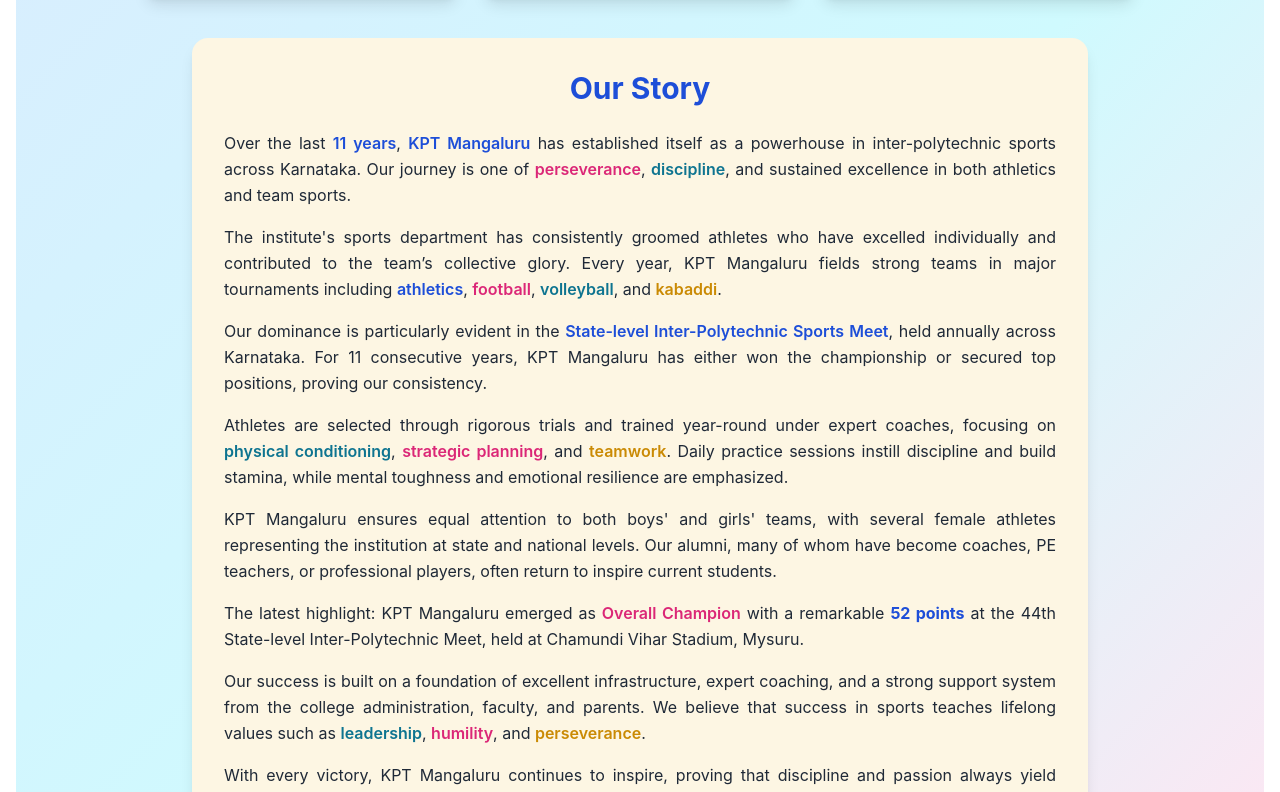
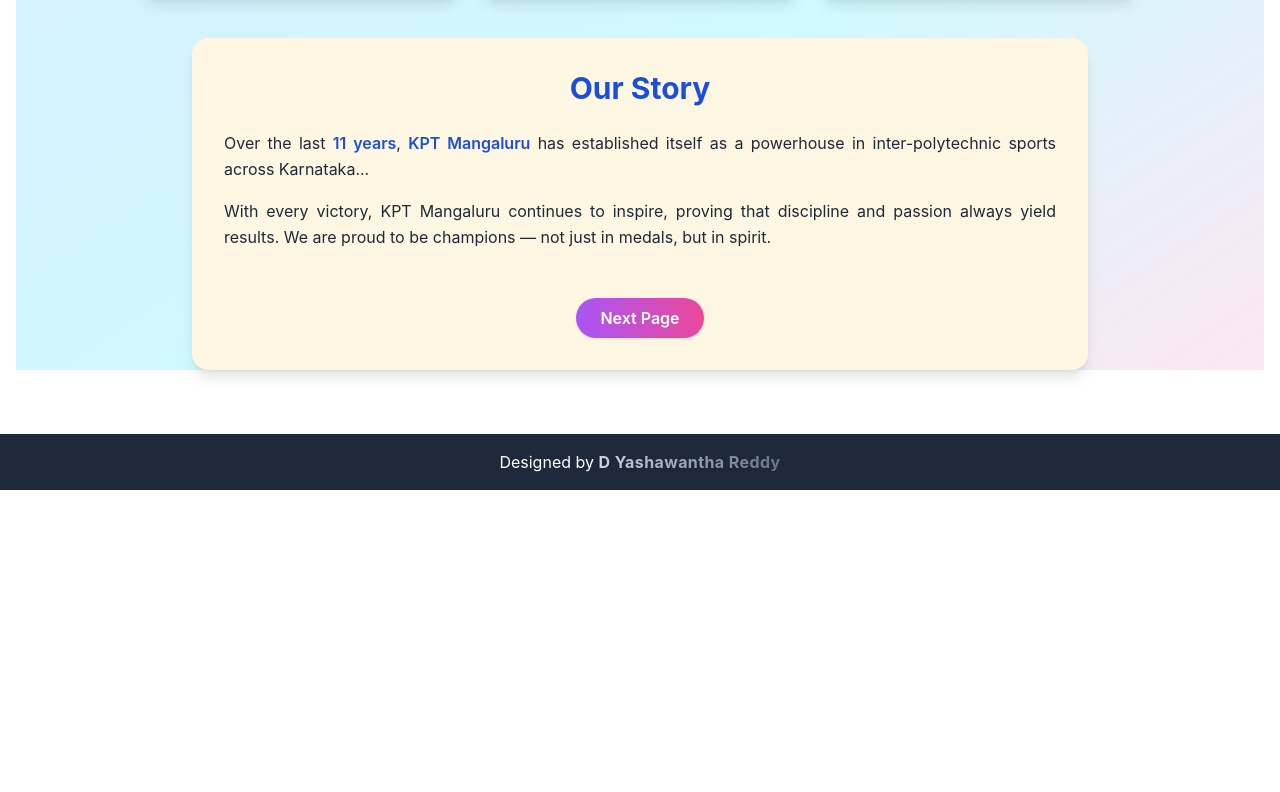
Before and after one commit to YashawanthReddy011/Sports-Website, a React (Create React App) app: page /about in a window 1280 px wide. Shown: the part 506-1298 px from the top of the page. After the commit the page ends 996 px from the top, so only its background shows below. Built offline with nearby package versions, Linux system fonts and the light colour scheme.

Commit message:
Updated some pages and layout

```diff
--- a/src/pages/About.js
+++ b/src/pages/About.js
@@ -1,6 +1,9 @@
 import React from 'react';
+import { useNavigate } from 'react-router-dom'; // ✅ Import navigation
 
 export default function About() {
+  const navigate = useNavigate(); // ✅ Initialize navigation
+
   return (
     <div className="bg-gradient-to-br from-blue-100 via-cyan-100 via-60% to-pink-100 min-h-screen">
       {/* Hero Section */}
@@ -25,7 +28,7 @@
         </div>
       </section>
 
-      {/* Stats/Highlight Section */}
+      {/* Stats Section */}
       <section className="max-w-5xl mx-auto -mt-16 mb-10 px-4">
         <div className="grid grid-cols-1 md:grid-cols-3 gap-6">
           <div className="bg-gradient-to-br from-blue-100 via-white to-cyan-100 rounded-xl shadow-lg p-6 text-center flex flex-col justify-end h-full">
@@ -37,7 +40,9 @@
             <div className="text-lg font-medium text-pink-700">Points in 44th State Meet</div>
           </div>
           <div className="bg-gradient-to-br from-cyan-200 via-blue-100 to-blue-400 rounded-xl shadow-lg p-6 text-center flex flex-col justify-end h-full">
-            <div className="text-lg font-medium text-blue-900 mt-16">State-level Inter-Polytechnic</div>
+            <div className="text-lg font-medium text-blue-900 mt-16">
+              State-level Inter-Polytechnic
+            </div>
           </div>
         </div>
       </section>
@@ -47,29 +52,26 @@
         <h2 className="text-3xl font-bold text-blue-700 mb-6 text-center">Our Story</h2>
         <div className="text-gray-800 leading-relaxed space-y-4 text-justify">
           <p>
-            Over the last <span className="font-semibold text-blue-700">11 years</span>, <span className="font-semibold text-blue-700">KPT Mangaluru</span> has established itself as a powerhouse in inter-polytechnic sports across Karnataka. Our journey is one of <span className="text-pink-600 font-semibold">perseverance</span>, <span className="text-cyan-700 font-semibold">discipline</span>, and sustained excellence in both athletics and team sports.
+            Over the last <span className="font-semibold text-blue-700">11 years</span>,{' '}
+            <span className="font-semibold text-blue-700">KPT Mangaluru</span> has established
+            itself as a powerhouse in inter-polytechnic sports across Karnataka...
           </p>
+          {/* [ ... keep the rest of your story content unchanged ... ] */}
           <p>
-            The institute's sports department has consistently groomed athletes who have excelled individually and contributed to the team’s collective glory. Every year, KPT Mangaluru fields strong teams in major tournaments including <span className="text-blue-700 font-semibold">athletics</span>, <span className="text-pink-600 font-semibold">football</span>, <span className="text-cyan-700 font-semibold">volleyball</span>, and <span className="text-yellow-600 font-semibold">kabaddi</span>.
+            With every victory, KPT Mangaluru continues to inspire, proving that discipline and
+            passion always yield results. We are proud to be champions — not just in medals, but
+            in spirit.
           </p>
-          <p>
-            Our dominance is particularly evident in the <span className="text-blue-700 font-semibold">State-level Inter-Polytechnic Sports Meet</span>, held annually across Karnataka. For 11 consecutive years, KPT Mangaluru has either won the championship or secured top positions, proving our consistency.
-          </p>
-          <p>
-            Athletes are selected through rigorous trials and trained year-round under expert coaches, focusing on <span className="text-cyan-700 font-semibold">physical conditioning</span>, <span className="text-pink-600 font-semibold">strategic planning</span>, and <span className="text-yellow-600 font-semibold">teamwork</span>. Daily practice sessions instill discipline and build stamina, while mental toughness and emotional resilience are emphasized.
-          </p>
-          <p>
-            KPT Mangaluru ensures equal attention to both boys' and girls' teams, with several female athletes representing the institution at state and national levels. Our alumni, many of whom have become coaches, PE teachers, or professional players, often return to inspire current students.
-          </p>
-          <p>
-            The latest highlight: KPT Mangaluru emerged as <span className="font-semibold text-pink-600">Overall Champion</span> with a remarkable <span className="text-blue-700 font-bold">52 points</span> at the 44th State-level Inter-Polytechnic Meet, held at Chamundi Vihar Stadium, Mysuru.
-          </p>
-          <p>
-            Our success is built on a foundation of excellent infrastructure, expert coaching, and a strong support system from the college administration, faculty, and parents. We believe that success in sports teaches lifelong values such as <span className="text-cyan-700 font-semibold">leadership</span>, <span className="text-pink-600 font-semibold">humility</span>, and <span className="text-yellow-600 font-semibold">perseverance</span>.
-          </p>
-          <p>
-            With every victory, KPT Mangaluru continues to inspire, proving that discipline and passion always yield results. We are proud to be champions — not just in medals, but in spirit.
-          </p>
+        </div>
+
+        {/* ✅ Next Page Button */}
+        <div className="flex justify-center mt-12">
+          <button
+            onClick={() => navigate('/history')}
+            className="px-6 py-2 bg-gradient-to-r from-purple-500 to-pink-500 text-white rounded-full font-semibold shadow hover:from-pink-500 hover:to-purple-500 transition"
+          >
+            Next Page
+          </button>
         </div>
       </section>
     </div>
--- a/src/pages/Achievements.js
+++ b/src/pages/Achievements.js
@@ -1,6 +1,9 @@
 import React from 'react';
+import { useNavigate } from 'react-router-dom';
 
 export default function Achievements() {
+  const navigate = useNavigate();
+
   return (
     <div
       className="min-h-screen bg-gradient-to-br from-green-50 via-yellow-50 to-cyan-100 bg-cover bg-center bg-no-repeat p-8 overflow-x-auto"
@@ -63,6 +66,16 @@
           </ul>
         </div>
       </div>
+
+      {/* Next Page Button */}
+      <div className="flex justify-center mt-10">
+        <button
+          onClick={() => navigate('/results')}
+          className="px-6 py-2 bg-gradient-to-r from-purple-600 to-pink-600 text-white rounded-full font-semibold shadow hover:from-pink-600 hover:to-purple-600 transition"
+        >
+          Next Page
+        </button>
+      </div>
     </div>
   );
 }
--- a/src/pages/Events.js
+++ b/src/pages/Events.js
@@ -1,6 +1,9 @@
 import React from 'react';
+import { useNavigate } from 'react-router-dom'; // Import navigation
 
 export default function Events() {
+  const navigate = useNavigate();
+
   return (
     <div className="min-h-screen bg-gradient-to-br from-green-100 via-yellow-50 to-cyan-100 p-8">
       <h2 className="text-4xl md:text-5xl font-extrabold text-center mb-10 bg-gradient-to-r from-green-700 via-yellow-500 to-cyan-600 bg-clip-text text-transparent drop-shadow-lg">
@@ -46,6 +49,16 @@
           </tbody>
         </table>
       </div>
+
+      {/* Next Page Button */}
+      <div className="flex justify-center mt-8">
+        <button
+          onClick={() => navigate('/gallery')}
+          className="px-6 py-2 bg-gradient-to-r from-purple-600 to-pink-600 text-white rounded-full font-semibold shadow hover:from-pink-600 hover:to-purple-600 transition"
+        >
+          Next Page
+        </button>
+      </div>
     </div>
   );
 }
--- a/src/pages/Gallery.js
+++ b/src/pages/Gallery.js
@@ -1,6 +1,9 @@
 import React, { useState } from 'react';
+import { useNavigate } from 'react-router-dom';
 
 export default function Gallery() {
+  const navigate = useNavigate();
+
   const images = [
     {
       src: "/images/im25.jpg",
@@ -158,6 +161,16 @@
           <span className="text-xl text-pink-700 font-bold text-center">More images coming soon…</span>
         </div>
       </div>
+
+      {/* Next Page Button */}
+      <div className="flex justify-center mt-8">
+        <button
+          onClick={() => navigate('/achievements')}
+          className="px-6 py-2 bg-gradient-to-r from-purple-600 to-pink-600 text-white rounded-full font-semibold shadow hover:from-pink-600 hover:to-purple-600 transition"
+        >
+          Next Page
+        </button>
+      </div>
     </div>
   );
 }
--- a/src/pages/History.js
+++ b/src/pages/History.js
@@ -1,4 +1,5 @@
 import React from 'react';
+import { useNavigate } from 'react-router-dom'; // ✅ Import navigation
 
 const rawHistoryData = [
   { year: '1977–1978', host: 'S.J. (Govt) Polytechnic', venue: 'Bengaluru' },
@@ -21,14 +22,14 @@
   { year: '1994–1995', host: 'Government Polytechnic', venue: 'Bhadravathi' },
   { year: '1995–1996', host: 'Karnataka Government Polytechnic', venue: 'Mangaluru' },
   { year: '1996–1997', host: 'Government Polytechnic', venue: 'Udupi' },
-  { year: '1997–1998', host: 'JSS Women\'s College', venue: 'Mysuru' },
+  { year: "1997–1998", host: "JSS Women's College", venue: "Mysuru" },
   { year: '1998–1999', host: 'BMS College', venue: 'Bengaluru' },
   { year: '1999–2000', host: 'Government College', venue: 'Gulbarga' },
   { year: '2000–2001', host: 'Government College', venue: 'Belagavi' },
   { year: '2001–2002', host: 'Government College', venue: 'Tumakuru' },
   { year: '2002–2003', host: 'JSS (For) College', venue: 'Mysuru' },
-  { year: '2003–2004', host: 'GSS Women\'s College', venue: 'Mysuru' },
-  { year: '2004–2005', host: 'Government Women\'s College', venue: 'Gulbarga' },
+  { year: "2003–2004", host: "GSS Women's College", venue: "Mysuru" },
+  { year: "2004–2005", host: "Government Women's College", venue: "Gulbarga" },
   { year: '2005–2006', host: 'Polytechnic College', venue: 'Belagavi' },
   { year: '2006–2007', host: 'BMS College', venue: 'Bengaluru' },
   { year: '2007–2008', host: 'KLE Society', venue: 'Hubballi' },
@@ -37,7 +38,7 @@
   { year: '2010–2011', host: 'DRR College', venue: 'Davangere' },
   { year: '2011–2012', host: 'CB Kore College', venue: 'Chikkodi' },
   { year: '2012–2013', host: 'Sri Devi College', venue: 'Tumakuru' },
-  { year: '2013–2014', host: 'Government Women\'s College', venue: 'Mangaluru' },
+  { year: "2013–2014", host: "Government Women's College", venue: "Mangaluru" },
   { year: '2014-2015', host: 'Chikkaballapur', venue: 'Chikkaballapur' },
   { year: '2015-2016', host: 'G.P.T. Karkala', venue: 'Udupi' },
   { year: '2016-2017', host: 'GPT Ramanagara', venue: 'Ramanagara' },
@@ -48,13 +49,15 @@
   { year: '2024-2025', host: 'Karnataka Government Polytechnic', venue: 'Mangaluru' }
 ];
 
-// Generate IDs automatically
-const historyData = rawHistoryData.map((entry, index) => ({
-  id: index + 1,
-  ...entry
+// Add IDs
+const historyData = rawHistoryData.map((entry, idx) => ({
+  id: idx + 1,
+  ...entry,
 }));
 
 const HistoryPage = () => {
+  const navigate = useNavigate();
+
   return (
     <div className="min-h-screen bg-gradient-to-br from-blue-100 via-cyan-100 via-60% to-pink-100 p-6">
       <header className="text-center mb-10">
@@ -96,6 +99,16 @@
             </tbody>
           </table>
         </div>
+
+        {/* Next Page Button */}
+        <div className="flex justify-center mt-8">
+          <button
+            onClick={() => navigate('/events')}
+            className="px-6 py-2 bg-gradient-to-r from-purple-500 to-pink-500 text-white rounded-full font-semibold shadow hover:from-pink-500 hover:to-purple-500 transition"
+          >
+            Next Page
+          </button>
+        </div>
       </div>
     </div>
   );
--- a/src/pages/Home.js
+++ b/src/pages/Home.js
@@ -1,4 +1,5 @@
 import React, { useState, useEffect } from 'react';
+import { useNavigate } from 'react-router-dom';
 import ImageModal from '../components/ImageModal';
 
 const achievements = [
@@ -26,6 +27,8 @@
   const [fade, setFade] = useState(true);
   const [bannerIndex, setBannerIndex] = useState(0);
   const [bannerFade, setBannerFade] = useState(true);
+
+  const navigate = useNavigate();
 
   useEffect(() => {
     const interval = setInterval(() => {
@@ -125,22 +128,29 @@
                 alt={ach.title}
                 className="mx-auto h-24 w-24 object-cover rounded-full mb-4 border-4 border-blue-200 shadow"
               />
-							<h3 className="text-2xl font-bold text-blue-800 mb-1">
-								{ach.count}
-							</h3>
+              <h3 className="text-2xl font-bold text-blue-800 mb-1">{ach.count}</h3>
               <p className="text-lg text-gray-700">{ach.label}</p>
-							<div className="mt-2 text-base font-medium text-cyan-700">
-								{ach.title}
-							</div>
+              <div className="mt-2 text-base font-medium text-cyan-700">{ach.title}</div>
             </div>
           ))}
         </div>
-				<div className="flex justify-center mt-10">
+
+        {/* Buttons Section */}
+        <div className="flex justify-center mt-10 gap-4">
+          {/* View Highlight Button */}
           <button
             className="px-6 py-2 bg-gradient-to-r from-blue-500 to-cyan-500 text-white rounded-full font-semibold shadow hover:from-cyan-500 hover:to-blue-500 transition"
             onClick={() => handleClick(current.image, current.title)}
           >
             View Highlight
+          </button>
+
+          {/* ✅ Next Page Button (About page) */}
+          <button
+            className="px-6 py-2 bg-gradient-to-r from-green-500 to-teal-500 text-white rounded-full font-semibold shadow hover:from-teal-500 hover:to-green-500 transition"
+            onClick={() => navigate('/about')}
+          >
+            Next Page
           </button>
         </div>
       </section>
--- a/src/pages/Results.js
+++ b/src/pages/Results.js
@@ -1,4 +1,5 @@
 import React, { useState } from 'react';
+import { useNavigate } from 'react-router-dom';
 import ImageModal from '../components/ImageModal';
 
 const imageMap = {
@@ -19,6 +20,7 @@
 export default function Results() {
   const [selectedName, setSelectedName] = useState(null);
   const [modalOpen, setModalOpen] = useState(false);
+  const navigate = useNavigate();
 
   const handleNameClick = (name) => {
     if (imageMap[name]) {
@@ -116,6 +118,17 @@
           </tbody>
         </table>
       </div>
+
+      {/* Next Page Button */}
+      <div className="flex justify-center mt-10">
+        <button
+          onClick={() => navigate('/contact')}
+          className="px-6 py-2 bg-gradient-to-r from-purple-600 to-pink-600 text-white rounded-full font-semibold shadow hover:from-pink-600 hover:to-purple-600 transition"
+        >
+          Next Page
+        </button>
+      </div>
+
       <ImageModal
         isOpen={modalOpen}
         onClose={() => setModalOpen(false)}
```
Lines whose indentation alone changed are shown as unchanged.
